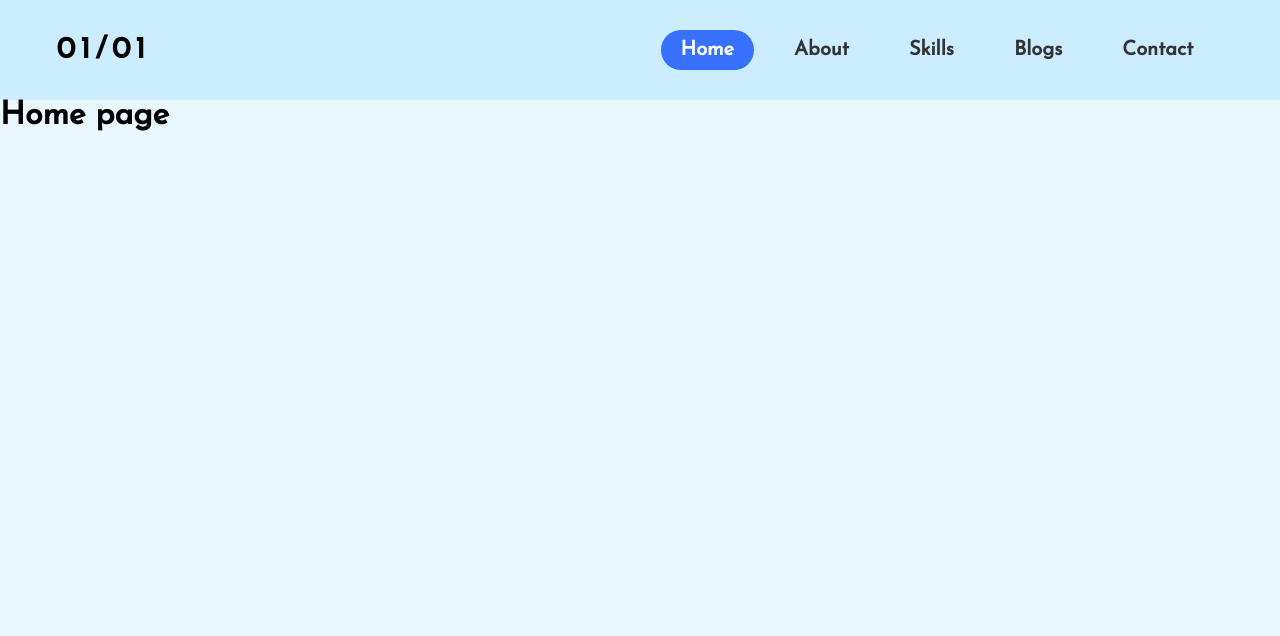
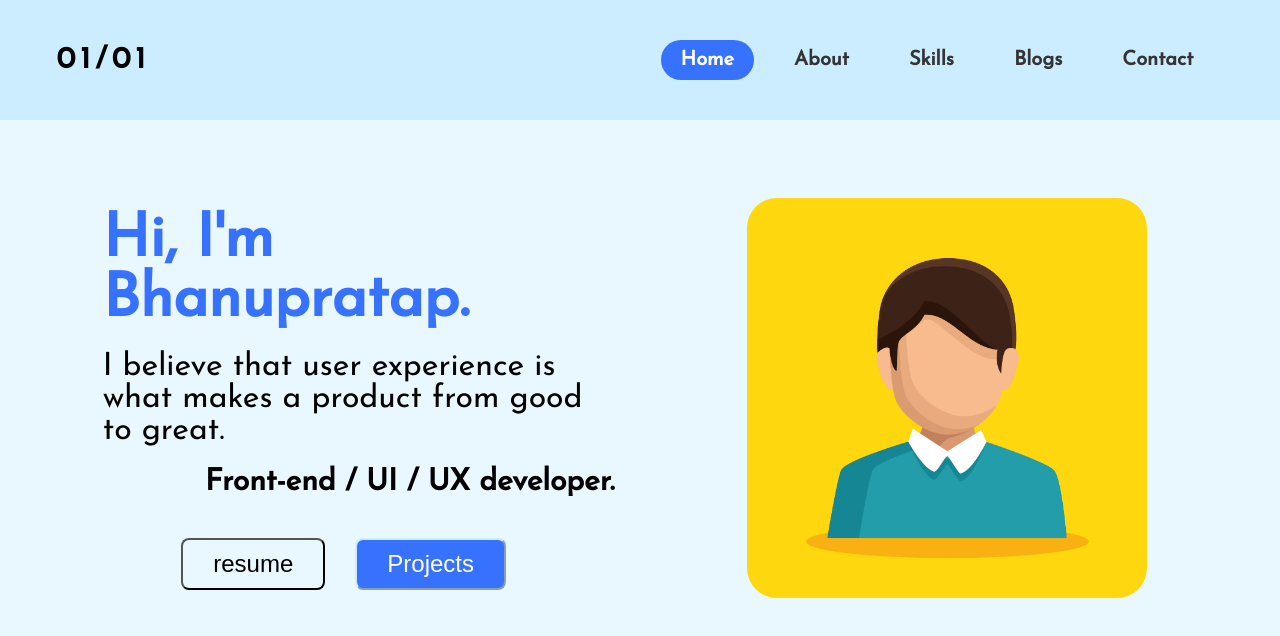
Before and after one commit to wantedbear007/home, a React (Create React App) app: page / in a window 1280 px wide. Shown: the top 636 px of the page. Built offline with nearby package versions, Linux system fonts and the light colour scheme.

Commit message:
Created home page. Yet not optimized for mobile.

```diff
--- a/src/components/NavigationBar/NavBar.js
+++ b/src/components/NavigationBar/NavBar.js
@@ -1,6 +1,6 @@
 import React, { useState, useEffect } from "react";
 import "./Navbar.css";
-import { Link, NavLink } from "react-router-dom";
+import { NavLink } from "react-router-dom";
 import { FaListUl } from "react-icons/fa";
 
 const NavBar = () => {
--- a/src/components/NavigationBar/Navbar.css
+++ b/src/components/NavigationBar/Navbar.css
@@ -7,9 +7,11 @@
 .parentContainer {
   display: flex;
   justify-content: space-around;
-  height: 100px;
+  height: 120px;
   background-color: #ccedff;
   align-items: center;
+  position: fixed;
+  width: 100vw;
 }
 
 .desktop-nav {
--- /dev/null
+++ b/src/pages/Home/Home.css
@@ -0,0 +1,77 @@
+.homeParentContainer {
+  display: flex;
+  height: 100vh;
+  align-items: center;
+  justify-content: space-evenly;
+  flex-wrap: wrap-reverse;
+}
+
+.nameContainer {
+  width: 40%;
+}
+.name {
+  font-size: 60px;
+  color: #3772ff;
+}
+.slogan {
+  font-size: 32px;
+  font-weight: 500;
+  margin: 20px 0;
+}
+.designation {
+  text-align: end;
+  font-size: 30px;
+  font-weight: 600;
+  margin-top: 20px;
+}
+.buttonContainer {
+  align-items: center;
+  justify-content: center;
+  display: flex;
+  margin-top: 40px;
+}
+.resumeButton {
+  background-color: transparent;
+}
+
+.resumeButton:hover {
+  background-color: #3772ff;
+  color: white;
+  transition: all 0.3s linear;
+  border-style: none;
+  border: 2px solid;
+}
+
+.resumeButton:active {
+  background-color: #0d49d4;
+}
+
+.projectsButton {
+  background-color: #3772ff;
+  color: white;
+  border-color: #ccedff;
+}
+
+.projectsButton:hover {
+    border: 2px solid #000;
+}
+
+.projectsButton:active {
+  background-color: #0d49d4;
+}
+
+.resumeButton,
+.projectsButton {
+  font-size: 24px;
+  padding: 10px 30px;
+  border-radius: 8px;
+  margin-right: 30px;
+}
+.imageContainer {
+}
+.image {
+  width: 400px;
+  height: 400px;
+  border-radius: 30px;
+  margin: 0 30px;
+}
--- a/src/pages/Home/Home.js
+++ b/src/pages/Home/Home.js
@@ -1,11 +1,26 @@
-import React from 'react'
+import React from "react";
+import "./Home.css";
 
 const Home = () => {
-    return (
-        <div>
-            <h1>Home page</h1>
+  return (
+    <div className="homeParentContainer">
+      <div className="nameContainer">
+        <h1 className="name">Hi, I'm Bhanupratap.</h1>
+        <p className="slogan">
+          I believe that user experience is what makes a product from good to
+          great.
+        </p>
+        <p className="designation">Front-end / UI / UX developer.</p>
+        <div className="buttonContainer">
+            <button className="resumeButton">resume</button>
+            <button className="projectsButton">Projects</button>
         </div>
-    )
-}
+      </div>
+      <div className="imageContainer">
+          <img src={require('../../assets/Images/60111.jpg')} className="image" />
+      </div>
+    </div>
+  );
+};
 
-export default Home
+export default Home;
--- /dev/null
+++ b/src/pages/NotFound/NotFound.css
@@ -0,0 +1,10 @@
+.notFoundParentContainer {
+  display: flex;
+  align-items: center;
+  justify-content: center;
+  height: 89vh;
+}
+
+.notFoundParentContainer h1 {
+  text-align: center;
+}
--- a/src/pages/NotFound/NotFound.js
+++ b/src/pages/NotFound/NotFound.js
@@ -1,11 +1,12 @@
-import React from 'react'
+import React from "react";
+import "./NotFound.css";
 
 const NotFound = () => {
-    return (
-        <div>
-            <h1>Ops, You are not on a valid url.</h1>
-        </div>
-    )
-}
+  return (
+    <div className="notFoundParentContainer">
+      <h1>Ops☹️, You are not on a valid url.</h1>
+    </div>
+  );
+};
 
-export default NotFound
+export default NotFound;
```
Also changed, not shown: src/assets/Images/60111.jpg (added).
